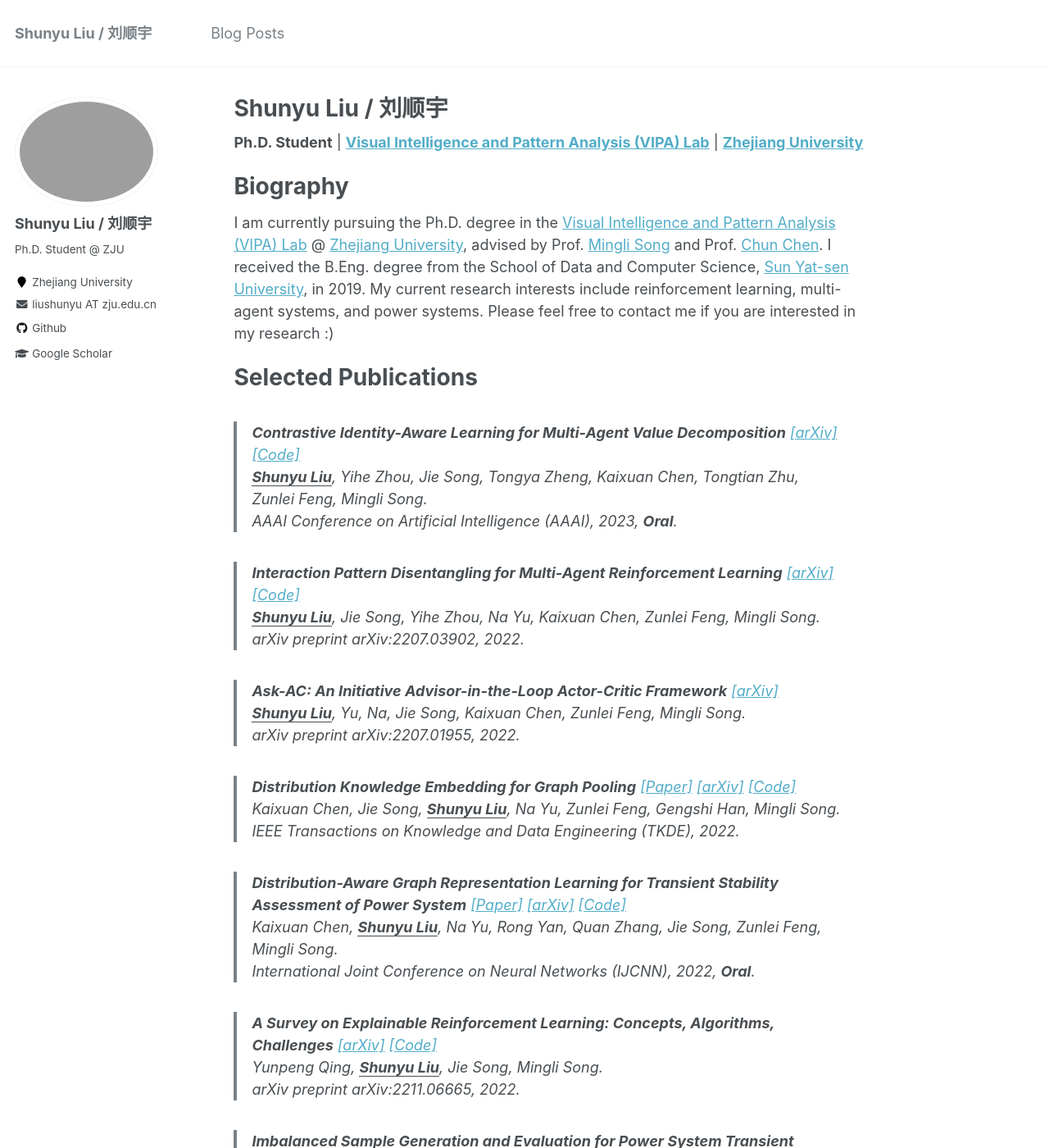
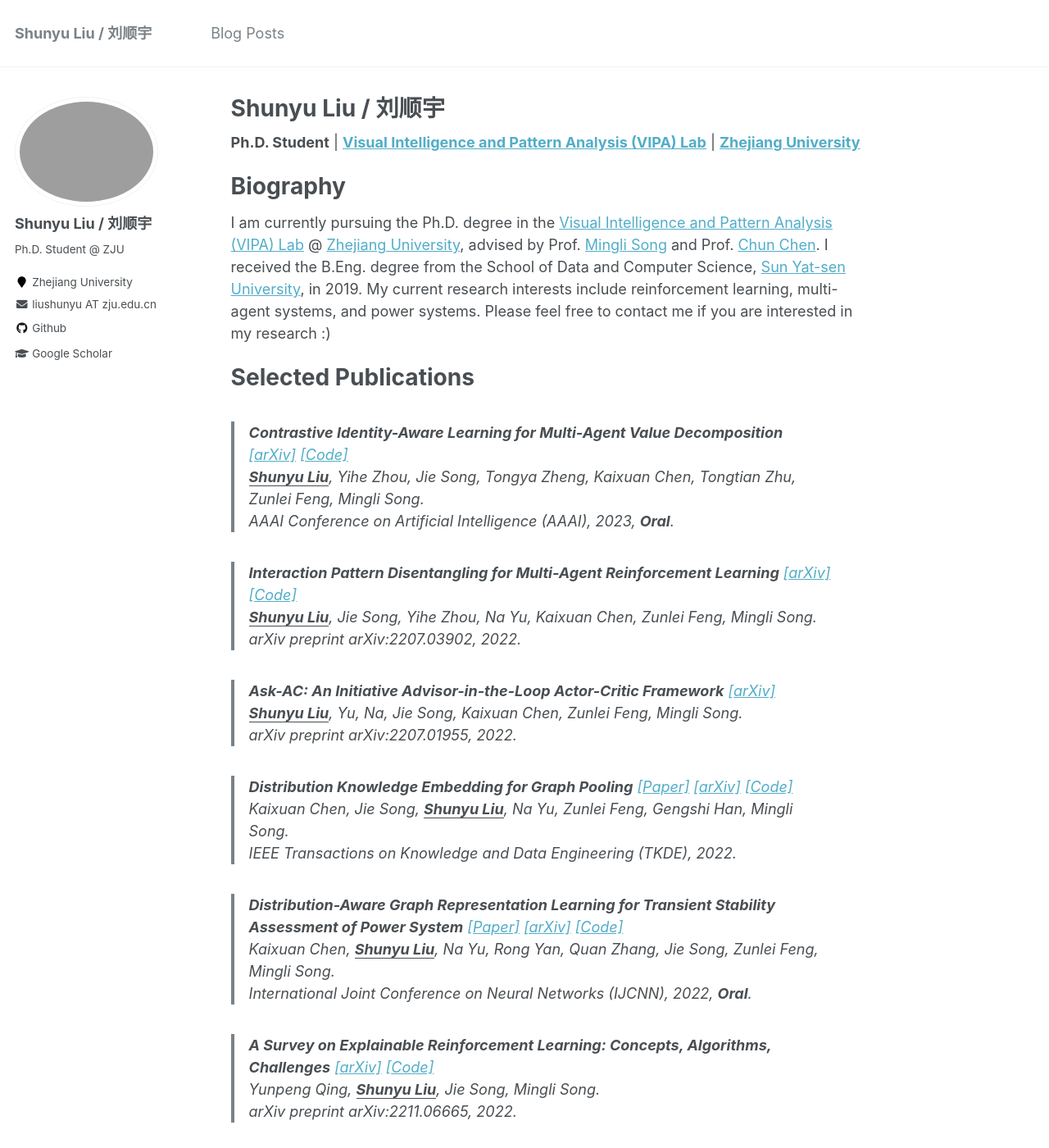
Before and after one commit to liushunyu/liushunyu.github.io, a Jekyll site: the page built from _pages/about.md, in a window 1280 px wide and 1400 px high. Shown: the whole window at 82% size. Built offline with Jekyll 4.4.1, drawn with Linux system fonts in a browser that asks for light colours.

Commit message:
Update _page.scss

```diff
--- a/_sass/_page.scss
+++ b/_sass/_page.scss
@@ -7,7 +7,7 @@
   @include clearfix;
   margin-top: 2em;
   padding-left: 1em;
-  padding-right: 0em;
+  padding-right: 1em;
   animation: intro 0.3s both;
   animation-delay: 0.35s;
 
```
